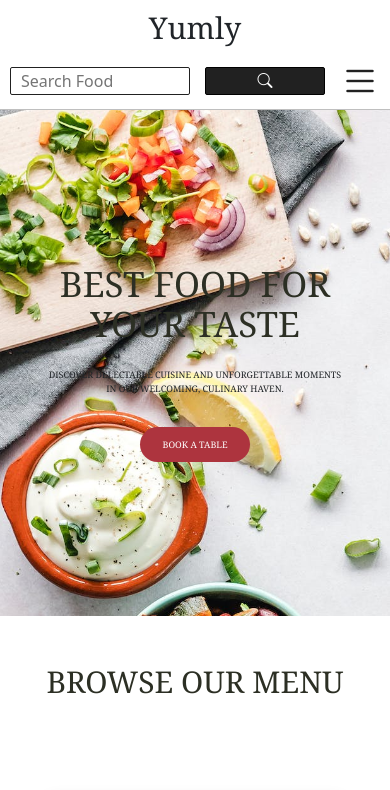
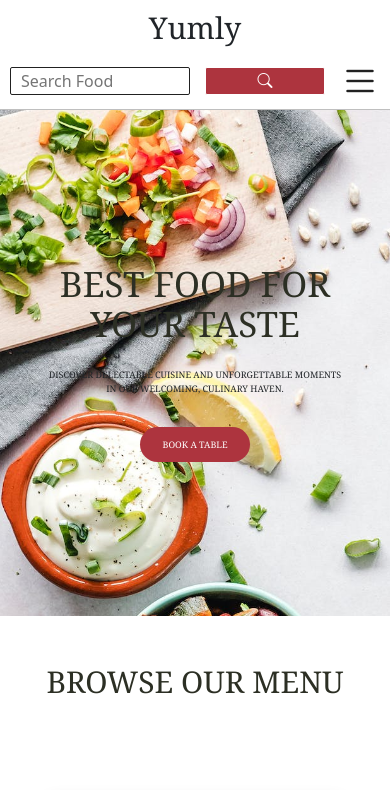
Before and after one commit to mohdshoaib4455/FoodAppwithReact, a React (Vite) app: page / in a window 390 px wide. Shown: the top 790 px of the page. Built offline with nearby package versions, Linux system fonts and the light colour scheme; no server answers.

Commit message:
change button bg-color

```diff
--- a/src/css/Header.css
+++ b/src/css/Header.css
@@ -178,8 +178,8 @@
     .searchbar button {
         width: 70px;
         height: 33px;
-        border: 1px solid black;
-        background-color: #212121;
+        border: 1px solid white;
+        background-color: #AD343E;
         border-radius: 4px;
     }
 
@@ -269,8 +269,8 @@
     .searchbar button {
         width: 100px;
         height: 33px;
-        border: 1px solid black;
-        background-color: #212121;
+        border: 1px solid white;
+        background-color: #AD343E;
         border-radius: 4px;
     }
 
@@ -279,7 +279,7 @@
     }
 
     .menu {
-       display: none !important;
+        display: none !important;
         height: 33px;
         display: flex;
         justify-content: center;
@@ -408,8 +408,8 @@
     .searchbar button {
         width: 90px;
         height: 30px;
-        border: 1px solid black;
-        background-color: #212121;
+        border: 1px solid white;
+        background-color: #AD343E;
         border-radius: 4px;
     }
 
@@ -514,8 +514,8 @@
     .searchbar button {
         width: 120px;
         height: 28px;
-        border: 1px solid black;
-        background-color: #212121;
+        border: 1px solid white;
+        background-color: #AD343E;
         border-radius: 2px;
     }
 
@@ -537,6 +537,7 @@
         font-size: 40px;
     }
 }
+
 @media(max-width: 400px) {
     .Header {
         width: 100%;
@@ -619,8 +620,8 @@
     .searchbar button {
         width: 120px;
         height: 28px;
-        border: 1px solid black;
-        background-color: #212121;
+        border: 1px solid white;
+        background-color: #AD343E;
         border-radius: 2px;
     }
 
```
